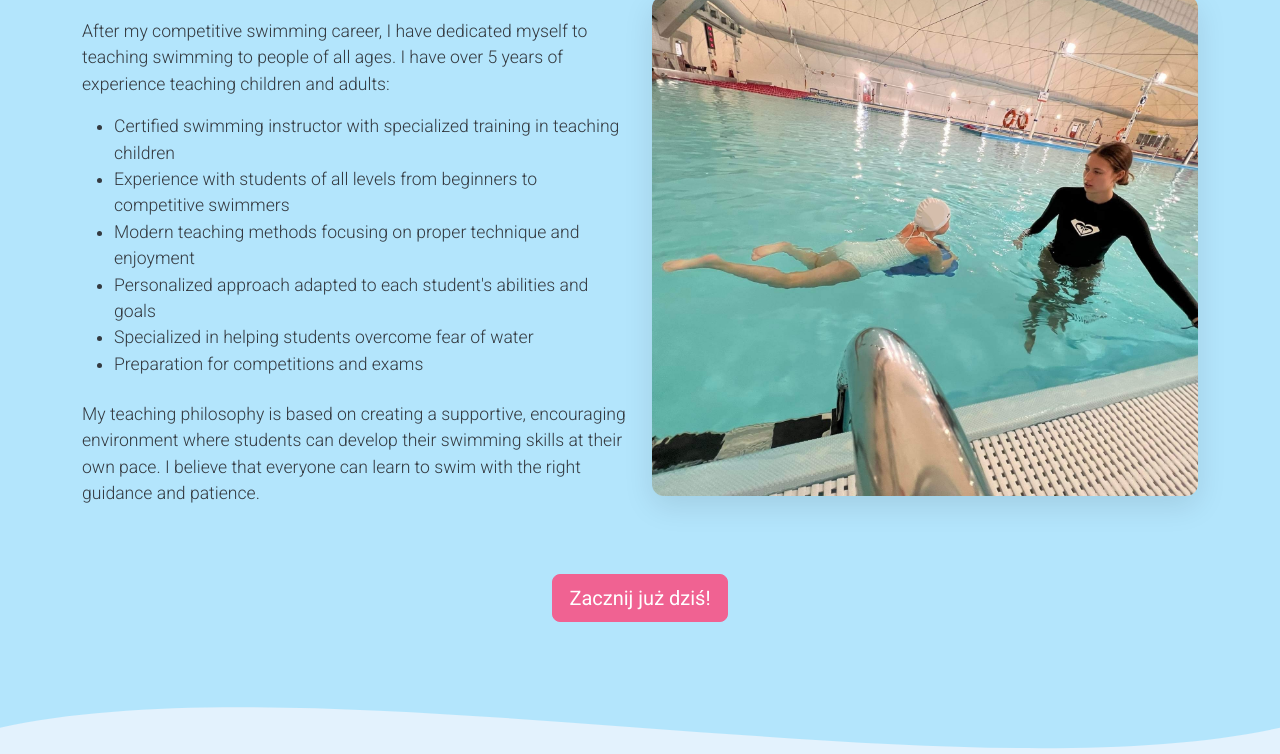
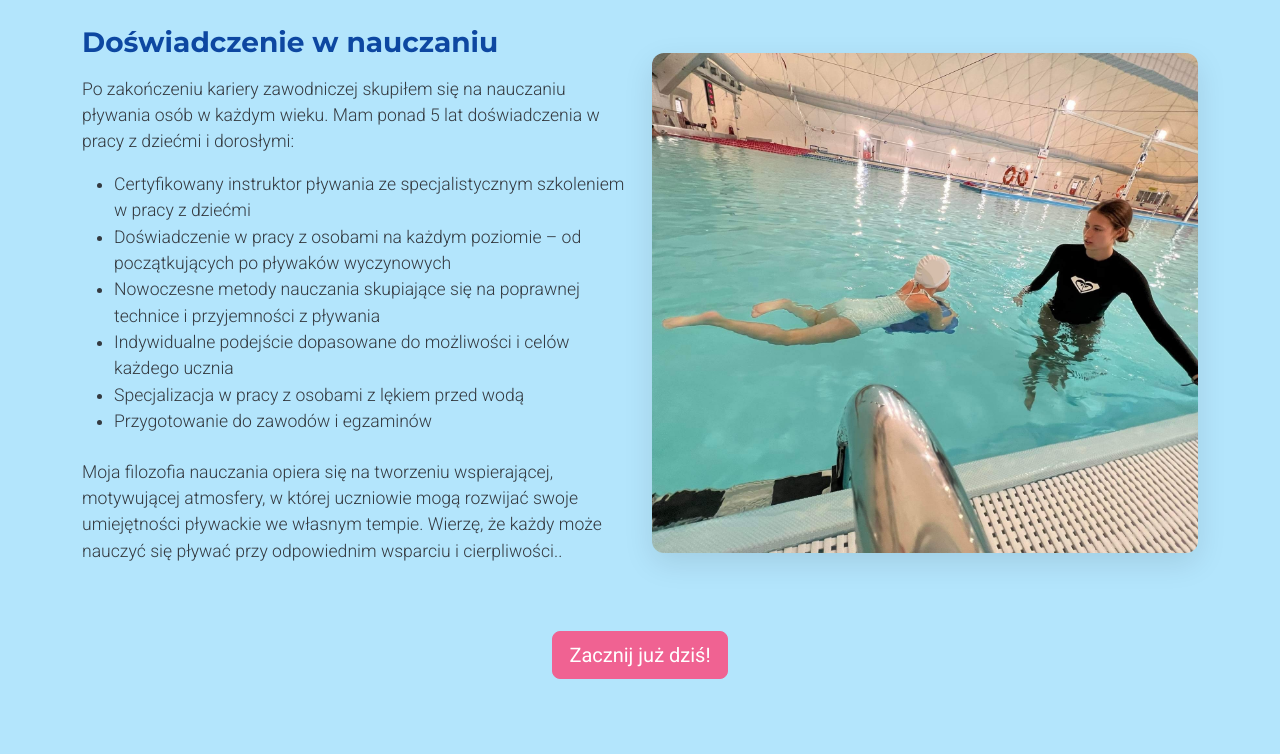
Before and after one commit to LukodeSoftware/ESSA-website, a Flask app: page /about in a window 1280 px wide. Shown: the part 2532-3286 px from the top of the page. Run offline with Flask 3, Linux system fonts and the light colour scheme; some libraries are stand-ins or nearby versions.

Commit message:
feat: add achievements and translate teaching experience

```diff
--- a/templates/about.html
+++ b/templates/about.html
@@ -66,33 +66,33 @@
                     <div class="row mt-4">
                         <div class="col-md-6 mb-4">
                             <div class="achievement-item">
-                                <h4 class="achievement-title">Multiple-time Polish Champion</h4>
-                                <p class="achievement-date">2015-2020</p>
-                                <p>Won national championships in freestyle and butterfly multiple times.</p>
+                                <h4 class="achievement-title">{{ translations['achievement1'] }}</h4>
+                                <p class="achievement-date">2018 - 2020</p>
+                                <p>{{ translations['achievement1_description'] }}</p>
                             </div>
                         </div>
 
                         <div class="col-md-6 mb-4">
                             <div class="achievement-item">
-                                <h4 class="achievement-title">European Championship Finalist</h4>
-                                <p class="achievement-date">2018</p>
-                                <p>Reached finals in the 100m butterfly at European Championships.</p>
+                                <h4 class="achievement-title">{{ translations['achievement2'] }}</h4>
+                                <p class="achievement-date">2019</p>
+                                <p>{{ translations['achievement2_description'] }}</p>
                             </div>
                         </div>
 
                         <div class="col-md-6 mb-4">
                             <div class="achievement-item">
-                                <h4 class="achievement-title">National Record Holder</h4>
-                                <p class="achievement-date">2019</p>
-                                <p>Set national record in 200m butterfly that stood for several years.</p>
+                                <h4 class="achievement-title">{{ translations['achievement3'] }}</h4>
+                                <p class="achievement-date">2018 - 2020</p>
+                                <p>{{ translations['achievement3_description'] }}</p>
                             </div>
                         </div>
 
                         <div class="col-md-6 mb-4">
                             <div class="achievement-item">
-                                <h4 class="achievement-title">University Sports Champion</h4>
-                                <p class="achievement-date">2016-2019</p>
-                                <p>Multiple medals at University Championships representing Warsaw.</p>
+                                <h4 class="achievement-title">{{ translations['achievement4'] }}</h4>
+                                <p class="achievement-date">2021 - 2025</p>
+                                <p>{{ translations['achievement4_description'] }}</p>
                             </div>
                         </div>
                     </div>
@@ -109,17 +109,17 @@
             <div class="col-lg-6">
                 <div class="lead about-content animate__animated animate__fadeInRight">
                     <h3>{{ translations['about_experience'] }}</h3>
-                    <p class="mt-3">After my competitive swimming career, I have dedicated myself to teaching swimming to people of all ages. I have over 5 years of experience teaching children and adults:</p>
+                    <p class="mt-3">{{ translations['teaching_experience_intro'] }}</p>
                     <ul class="mt-3">
-                        <li>Certified swimming instructor with specialized training in teaching children</li>
-                        <li>Experience with students of all levels from beginners to competitive swimmers</li>
-                        <li>Modern teaching methods focusing on proper technique and enjoyment</li>
-                        <li>Personalized approach adapted to each student's abilities and goals</li>
-                        <li>Specialized in helping students overcome fear of water</li>
-                        <li>Preparation for competitions and exams</li>
+                        <li>{{ translations['teaching_experience1'] }}</li>
+                        <li>{{ translations['teaching_experience2'] }}</li>
+                        <li>{{ translations['teaching_experience3'] }}</li>
+                        <li>{{ translations['teaching_experience4'] }}</li>
+                        <li>{{ translations['teaching_experience5'] }}</li>
+                        <li>{{ translations['teaching_experience6'] }}</li>
                     </ul>
 
-                    <p class="mt-4">My teaching philosophy is based on creating a supportive, encouraging environment where students can develop their swimming skills at their own pace. I believe that everyone can learn to swim with the right guidance and patience.</p>
+                    <p class="mt-4">{{ translations['teaching_experience_outro'] }}.</p>
                 </div>
             </div>
         </div>
--- a/translations.py
+++ b/translations.py
@@ -76,6 +76,26 @@ def get_translations(lang):
             'about_achievements': "Achievements",
             'about_experience': "Teaching Experience",
             'testimonials_title': "Testimonials",
+
+            # Achievements
+            'achievement1': "Multiple-time medalist at the Polish Championships",
+            'achievement2': "Winner of Championnats in Paris",
+            'achievement3': "National Team Member",
+            'achievement4': "University Sports Medalist",
+            'achievement1_description': "Won national championships in backstroke and medley.",
+            'achievement2_description': "Won international championships in 200m backstroke.",
+            'achievement3_description': "Represented Poland as a member of the national swimming team.",
+            'achievement4_description': "Multiple medals representing Univeristy SWPS Warsaw.",
+
+            # Teaching experience
+            'teaching_experience_intro': "After my competitive swimming career, I have focused on teaching swimming to people of all ages. I have over 5 years of experience teaching children and adults:",
+            'teaching_experience1': "Certified swimming instructor with specialized training in teaching children",
+            'teaching_experience2': "Experience with students of all levels from beginners to competitive swimmers",
+            'teaching_experience3': "Modern teaching methods focusing on proper technique and enjoyment",
+            'teaching_experience4': "Personalized approach adapted to each student's abilities and goals",
+            'teaching_experience5': "Specialized in helping students overcome fear of water",
+            'teaching_experience6': "Preparation for competitions and exams",
+            'teaching_experience_outro': "My teaching philosophy is based on creating a supportive, encouraging environment where students can develop their swimming skills at their own pace. I believe that everyone can learn to swim with the right guidance and patience",
 
             # Pricing
             'pricing_title': "Pricing",
@@ -298,6 +318,28 @@ def get_translations(lang):
             'about_experience': "Doświadczenie w nauczaniu",
             'testimonials_title': "Opinie",
 
+            # Achievements
+            'achievement1': "Wielokrotna medalistka Mistrzostw Polski",
+            'achievement2': "Zwyciężczyni zawodów Championnats w Paryżu",
+            'achievement3': "Reprezentantka Kadry Narodowej",
+            'achievement4': "Medalistka Akademickich Mistrzostw Polski",
+            'achievement1_description': "Zwycięstwa w mistrzostwach Polski w stylu grzbietowym i zmiennym.",
+            'achievement2_description': "Zwycięstwo w międzynarodowych zawodach na 200 m stylem grzbietowym.",
+            'achievement3_description': "Reprezentowała Polskę jako członkini narodowej kadry pływackiej.",
+            'achievement4_description': "Wielokrotne medale w barwach Uniwersytetu SWPS w Warszawie.",
+
+
+            # Teaching experience
+            'teaching_experience_intro': "Po zakończeniu kariery zawodniczej skupiłem się na nauczaniu pływania osób w każdym wieku. Mam ponad 5 lat doświadczenia w pracy z dziećmi i dorosłymi:",
+            'teaching_experience1': "Certyfikowany instruktor pływania ze specjalistycznym szkoleniem w pracy z dziećmi",
+            'teaching_experience2': "Doświadczenie w pracy z osobami na każdym poziomie – od początkujących po pływaków wyczynowych",
+            'teaching_experience3': "Nowoczesne metody nauczania skupiające się na poprawnej technice i przyjemności z pływania",
+            'teaching_experience4': "Indywidualne podejście dopasowane do możliwości i celów każdego ucznia",
+            'teaching_experience5': "Specjalizacja w pracy z osobami z lękiem przed wodą",
+            'teaching_experience6': "Przygotowanie do zawodów i egzaminów",
+            'teaching_experience_outro': "Moja filozofia nauczania opiera się na tworzeniu wspierającej, motywującej atmosfery, w której uczniowie mogą rozwijać swoje umiejętności pływackie we własnym tempie. Wierzę, że każdy może nauczyć się pływać przy odpowiednim wsparciu i cierpliwości.",
+
+
 
             # Pricing
             'pricing_title': "Cennik",
```
Also changed, not shown: templates/index.html (line endings or trailing spaces).
